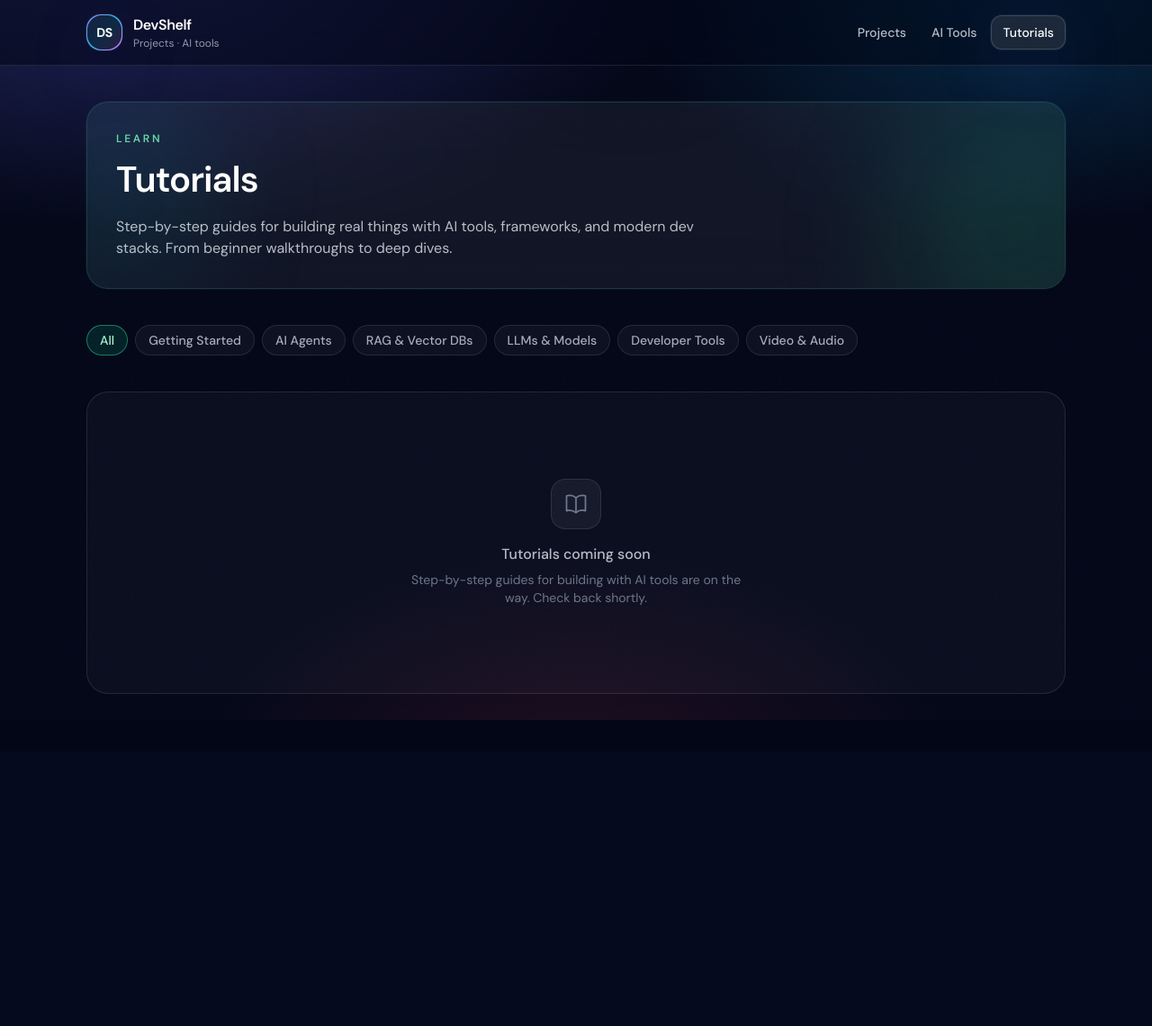
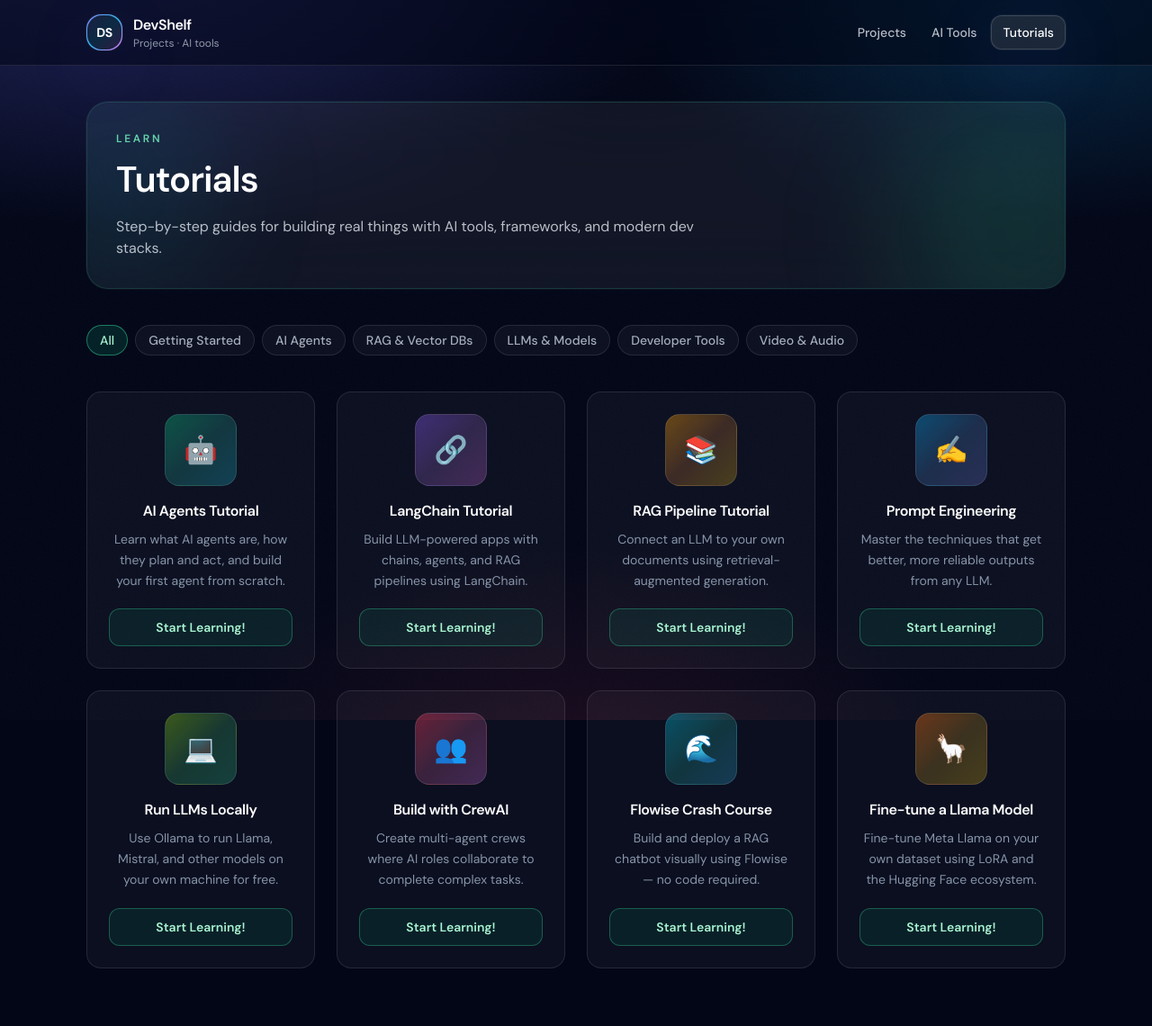
Before and after one commit to abhishekgoyal-a11y/DevShelfs, a Django app: page /tutorials/ in a window 1280 px wide. Shown: the whole page at 90% size. Before the commit the page ends 800 px from the top, so only its background shows below. Run offline with Django 5.2, Linux system fonts and the light colour scheme; some libraries are stand-ins or nearby versions.

Commit message:
Redesign tutorials page with card grid layout and placeholder tutorials
Co-Authored-By: Claude Sonnet 4.6 <noreply@anthropic.com>

```diff
--- a/web/templates/web/tutorials.html
+++ b/web/templates/web/tutorials.html
@@ -25,7 +25,6 @@
         </h1>
         <p class="mt-4 max-w-2xl text-sm leading-relaxed text-slate-200/80 sm:text-base">
           Step-by-step guides for building real things with AI tools, frameworks, and modern dev stacks.
-          From beginner walkthroughs to deep dives.
         </p>
       </div>
     </section>
@@ -48,43 +47,36 @@
 
     {# ── Tutorial grid ── #}
     {% if tutorials %}
-      <div class="grid gap-5 sm:grid-cols-2 lg:grid-cols-3">
+      <div class="grid gap-6 sm:grid-cols-2 lg:grid-cols-4">
         {% for t in tutorials %}
-          <a
-            href="{{ t.url }}"
-            class="group flex flex-col rounded-2xl border border-white/10 bg-white/[0.04] p-5 no-underline transition duration-300 hover:border-emerald-400/25 hover:bg-white/[0.07] hover:shadow-[0_0_40px_-12px_rgba(16,185,129,0.18)]"
-          >
-            {# Category + difficulty badges #}
-            <div class="flex flex-wrap items-center gap-2">
-              <span class="rounded-full border border-emerald-500/25 bg-emerald-500/10 px-2.5 py-0.5 text-xs font-medium text-emerald-300/90">
-                {{ t.category }}
-              </span>
-              <span class="rounded-full border px-2.5 py-0.5 text-xs font-medium
-                {% if t.difficulty == 'Beginner' %}border-sky-500/25 bg-sky-500/10 text-sky-300/90
-                {% elif t.difficulty == 'Intermediate' %}border-amber-500/25 bg-amber-500/10 text-amber-300/90
-                {% else %}border-rose-500/25 bg-rose-500/10 text-rose-300/90{% endif %}">
-                {{ t.difficulty }}
-              </span>
+          <div class="group flex flex-col rounded-2xl border border-white/10 bg-white/[0.04] p-6 text-center transition duration-300 hover:border-emerald-400/25 hover:bg-white/[0.07] hover:shadow-[0_0_40px_-12px_rgba(16,185,129,0.20)]">
+
+            {# Icon #}
+            <div class="mx-auto flex h-20 w-20 items-center justify-center rounded-2xl border border-white/10 bg-gradient-to-br {{ t.icon_gradient }} shadow-inner">
+              <span class="text-3xl" role="img" aria-label="{{ t.title }}">{{ t.icon }}</span>
             </div>
 
             {# Title #}
-            <h2 class="mt-3 text-base font-semibold leading-snug tracking-tight text-white transition-colors group-hover:text-emerald-50/95">
+            <h2 class="mt-4 text-base font-semibold tracking-tight text-white group-hover:text-emerald-50/95">
               {{ t.title }}
             </h2>
 
             {# Description #}
-            <p class="mt-2 flex-1 text-sm leading-relaxed text-slate-400/90">{{ t.description }}</p>
+            <p class="mt-2 flex-1 text-sm leading-relaxed text-slate-400/90">
+              {{ t.description }}
+            </p>
 
-            {# Footer: read time + arrow #}
-            <div class="mt-4 flex items-center justify-between border-t border-white/8 pt-3">
-              <span class="text-xs text-slate-500/80">{{ t.read_time }} min read</span>
-              <span class="text-sm font-medium text-emerald-300/70 transition group-hover:text-emerald-200">
-                Read →
-              </span>
-            </div>
-          </a>
+            {# Button #}
+            <a
+              href="{{ t.url }}"
+              class="mt-5 inline-flex w-full items-center justify-center rounded-xl border border-emerald-400/35 bg-emerald-500/10 px-4 py-2.5 text-sm font-semibold text-emerald-200 transition hover:border-emerald-300/50 hover:bg-emerald-500/20 hover:text-white"
+            >
+              Start Learning!
+            </a>
+          </div>
         {% endfor %}
       </div>
+
     {% else %}
       {# ── Empty state ── #}
       <div class="flex flex-col items-center justify-center rounded-3xl border border-white/10 bg-white/[0.03] px-6 py-24 text-center">
--- a/web/views.py
+++ b/web/views.py
@@ -423,8 +423,98 @@ def openclaw(request):
     )
 
 
+_TUTORIALS = [
+    {
+        "title": "AI Agents Tutorial",
+        "description": "Learn what AI agents are, how they plan and act, and build your first agent from scratch.",
+        "category": "AI Agents",
+        "difficulty": "Beginner",
+        "read_time": 12,
+        "icon": "🤖",
+        "icon_gradient": "from-emerald-500/40 via-teal-400/20 to-cyan-400/25",
+        "url": "#",
+    },
+    {
+        "title": "LangChain Tutorial",
+        "description": "Build LLM-powered apps with chains, agents, and RAG pipelines using LangChain.",
+        "category": "AI Agents",
+        "difficulty": "Intermediate",
+        "read_time": 18,
+        "icon": "🔗",
+        "icon_gradient": "from-violet-500/40 via-purple-400/20 to-fuchsia-400/25",
+        "url": "#",
+    },
+    {
+        "title": "RAG Pipeline Tutorial",
+        "description": "Connect an LLM to your own documents using retrieval-augmented generation.",
+        "category": "RAG & Vector DBs",
+        "difficulty": "Intermediate",
+        "read_time": 15,
+        "icon": "📚",
+        "icon_gradient": "from-amber-500/40 via-orange-400/20 to-yellow-400/25",
+        "url": "#",
+    },
+    {
+        "title": "Prompt Engineering",
+        "description": "Master the techniques that get better, more reliable outputs from any LLM.",
+        "category": "Getting Started",
+        "difficulty": "Beginner",
+        "read_time": 10,
+        "icon": "✍️",
+        "icon_gradient": "from-sky-500/40 via-blue-400/20 to-indigo-400/25",
+        "url": "#",
+    },
+    {
+        "title": "Run LLMs Locally",
+        "description": "Use Ollama to run Llama, Mistral, and other models on your own machine for free.",
+        "category": "LLMs & Models",
+        "difficulty": "Beginner",
+        "read_time": 8,
+        "icon": "💻",
+        "icon_gradient": "from-lime-500/40 via-green-400/20 to-emerald-400/25",
+        "url": "#",
+    },
+    {
+        "title": "Build with CrewAI",
+        "description": "Create multi-agent crews where AI roles collaborate to complete complex tasks.",
+        "category": "AI Agents",
+        "difficulty": "Intermediate",
+        "read_time": 20,
+        "icon": "👥",
+        "icon_gradient": "from-rose-500/40 via-pink-400/20 to-fuchsia-400/25",
+        "url": "#",
+    },
+    {
+        "title": "Flowise Crash Course",
+        "description": "Build and deploy a RAG chatbot visually using Flowise — no code required.",
+        "category": "Developer Tools",
+        "difficulty": "Beginner",
+        "read_time": 14,
+        "icon": "🌊",
+        "icon_gradient": "from-cyan-500/40 via-teal-400/20 to-sky-400/25",
+        "url": "#",
+    },
+    {
+        "title": "Fine-tune a Llama Model",
+        "description": "Fine-tune Meta Llama on your own dataset using LoRA and the Hugging Face ecosystem.",
+        "category": "LLMs & Models",
+        "difficulty": "Advanced",
+        "read_time": 25,
+        "icon": "🦙",
+        "icon_gradient": "from-orange-500/40 via-amber-400/20 to-yellow-400/25",
+        "url": "#",
+    },
+]
+
+
 def tutorials(request):
     active_category = (request.GET.get("category") or "all").lower()
+    if active_category == "all":
+        filtered = _TUTORIALS
+    else:
+        cat_map = {c["slug"]: c["name"] for c in _TUTORIAL_CATEGORIES}
+        cat_name = cat_map.get(active_category, "")
+        filtered = [t for t in _TUTORIALS if t["category"] == cat_name]
     return render(
         request,
         "web/tutorials.html",
@@ -433,7 +523,7 @@ def tutorials(request):
             "active_nav": "tutorials",
             "categories": _TUTORIAL_CATEGORIES,
             "active_category": active_category,
-            "tutorials": [],
+            "tutorials": filtered,
         },
     )
 
```
